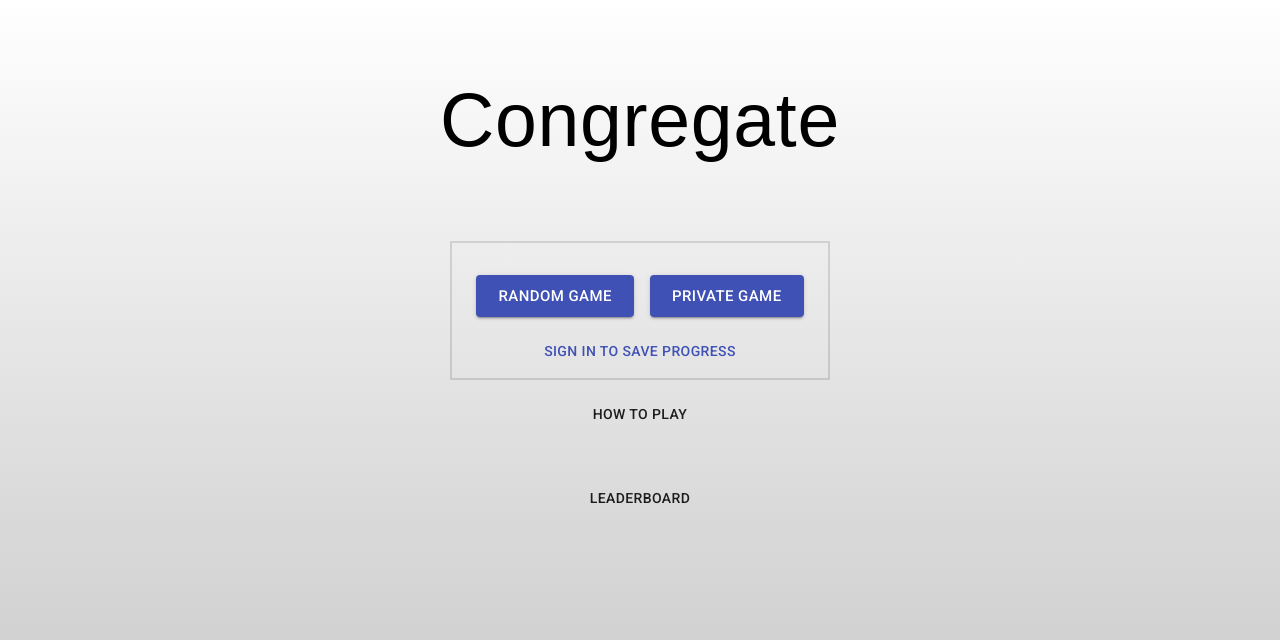
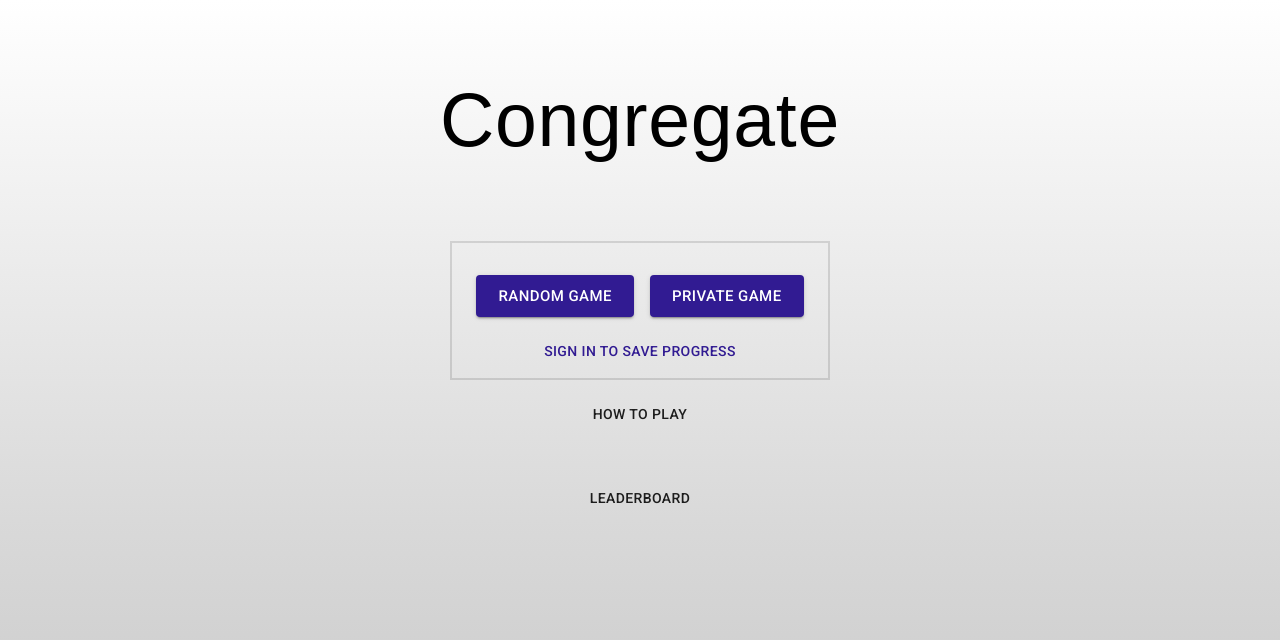
Before and after one commit to nafim/Congregate-Frontend, a React (Create React App) app: page / in a window 1280 px wide. Shown: the top 640 px of the page. Built offline with nearby package versions, Linux system fonts and the light colour scheme; no server answers.

Commit message:
set up app wide theme coloring

```diff
--- a/package.json
+++ b/package.json
@@ -17,7 +17,6 @@
     "jwt-decode": "^3.1.2",
     "notistack": "^1.0.3",
     "react": "^17.0.1",
-    "react-async-loader": "^0.1.2",
     "react-dom": "^17.0.1",
     "react-router-dom": "^5.2.0",
     "react-scripts": "4.0.1",
--- a/src/decs.d.ts
+++ /dev/null
@@ -1 +0,0 @@
-declare module "react-async-loader"
--- a/src/index.tsx
+++ b/src/index.tsx
@@ -3,12 +3,16 @@
 import './index.css';
 import App from './App';
 import { SnackbarProvider } from 'notistack';
+import { ThemeProvider } from '@material-ui/core/styles';
+import theme from './theme';
 import reportWebVitals from './reportWebVitals';
 
 ReactDOM.render(
   <React.StrictMode>
     <SnackbarProvider maxSnack={2}>
-      <App />
+      <ThemeProvider theme={theme}>
+        <App />
+      </ThemeProvider>
     </SnackbarProvider>
   </React.StrictMode>,
   document.getElementById('root')
--- /dev/null
+++ b/src/theme.ts
@@ -0,0 +1,12 @@
+import { createMuiTheme } from '@material-ui/core/styles';
+
+const theme = createMuiTheme({
+    palette: {
+        primary: {
+            main: '#311b92',
+            // main: '#37474f',
+        },
+    },
+});
+
+export default theme;
--- a/src/views/Home/LeaderBoard/Leaderboard.tsx
+++ b/src/views/Home/LeaderBoard/Leaderboard.tsx
@@ -21,7 +21,7 @@
     header: {
         display: 'flex',
         justifyContent: 'space-between',
-        backgroundColor: '#353536',
+        backgroundColor: theme.palette.primary.dark,
     },
     headerTitles: {
         margin: theme.spacing(1,1,1),
--- a/src/views/Play/Game.tsx
+++ b/src/views/Play/Game.tsx
@@ -200,7 +200,7 @@
     return (
         <div className={classes.root}>
             <div className={clsx(classes.topBar, {[classes.topBarShift]: chatOpen,})}>
-                <AppBar style={{backgroundColor: "#4a4a50"}} position="static">
+                <AppBar position="static">
                     <Toolbar>
                         <Typography variant="h6" className={classes.title}>
                             Score: {score}
--- a/src/views/Play/Loading.tsx
+++ b/src/views/Play/Loading.tsx
@@ -48,7 +48,7 @@
     return (
         <div className={classes.root}>
             <div>
-                <AppBar style={{backgroundColor: "#4a4a50"}} position="static">
+                <AppBar position="static">
                     <Toolbar>
                         <Typography variant="h6" className={classes.title}>
                         </Typography>
--- a/src/views/Play/Play.tsx
+++ b/src/views/Play/Play.tsx
@@ -57,14 +57,13 @@
     const afterSocketConnect = () => {
         console.log("Connected")
         subscribeToInitialPosition(startingGame);
-        sendPlayerReady();
         subscribeToGameStatus(waitForGame);
         requestGameStatus();
     }
 
     const waitForGame = (data: GameStatusData) => {
         if (data.status === GameStatus.InLobby) {
-
+            sendPlayerReady();
         } else {
             setLoadingMessage("Starting...");
         }
--- a/src/views/Play/components/ChatWindow.tsx
+++ b/src/views/Play/components/ChatWindow.tsx
@@ -40,7 +40,7 @@
     },
     chatHeader: {
         display: "flex",
-        backgroundColor: "#353536",
+        backgroundColor: theme.palette.primary.dark,
         alignItems: "center",
         padding: theme.spacing(0, 1),
         // necessary for content below header to be below topBar
```
Also changed, not shown: 2 other files (tests, documents, lock files or other folders).
